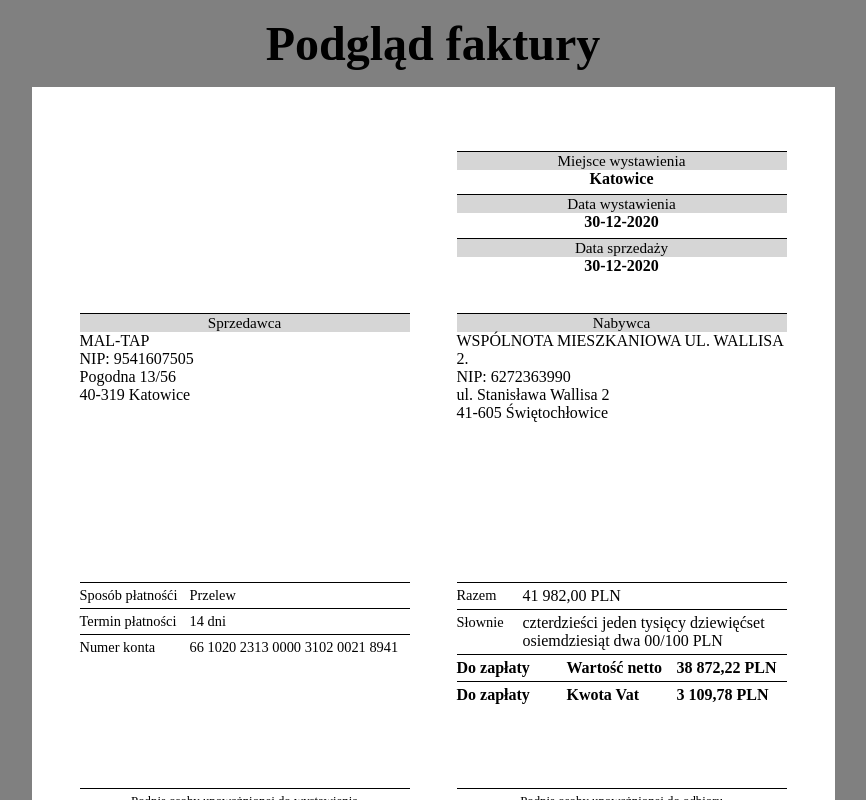
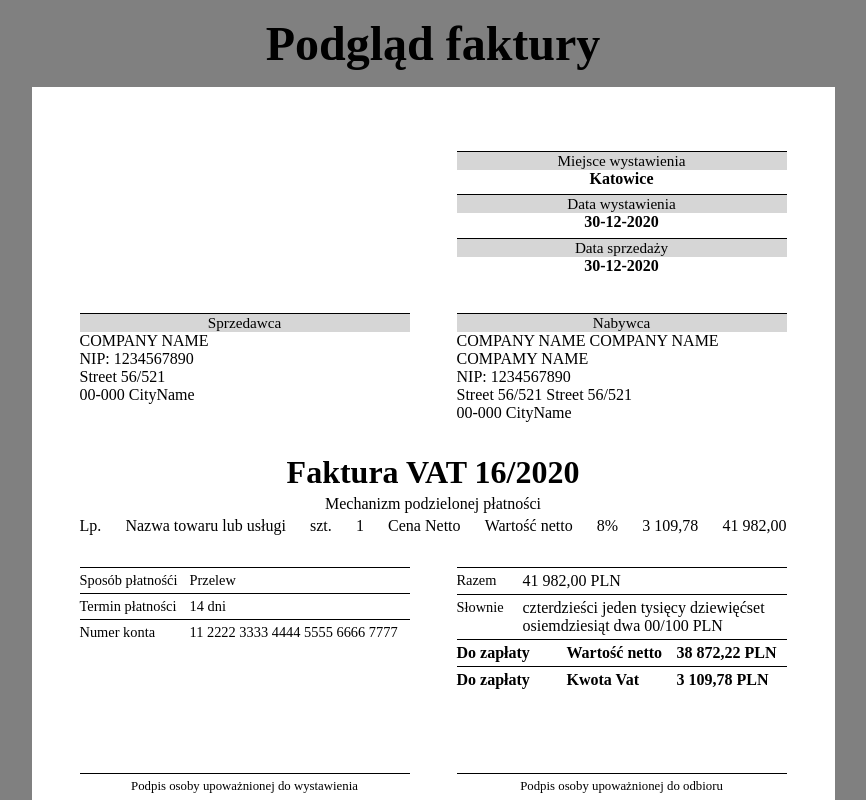
Before and after one commit to kowalczyk-mateusz/invoice-generator, a React (Create React App) app: page / in a window 1280 px wide. Shown: the top 800 px of the page, without its empty margins (207-1073 px from the left). Built offline with nearby package versions, Linux system fonts and the light colour scheme.

Commit message:
Styling invoice services

```diff
--- a/src/Components/Inspector/Inspector-components/InvoiceService.js
+++ b/src/Components/Inspector/Inspector-components/InvoiceService.js
@@ -1,8 +1,47 @@
 import React from 'react';
 import styled from 'styled-components';
+import {StyledInvoiceService, Headline, SplitPayment, Services, ServicesLables, ServiceName, Qty, Jm, Lp, PriceNetto, PriceVat, ValueBrutto, ValueNetto, Vat} from './Styles/InvoiceServiceStyles'
 const InvoiceService = () => {
     return (
-        <h1>InvoiceService</h1>
+        <StyledInvoiceService>
+            <Headline>
+                Faktura VAT 16/2020
+            </Headline>
+            <SplitPayment>
+                Mechanizm podzielonej płatności
+            </SplitPayment>
+            <Services>
+                <ServicesLables>
+                    <Lp>
+                        Lp.
+                    </Lp>
+                    <ServiceName>
+                        Nazwa towaru lub usługi
+                    </ServiceName>
+                    <Jm>
+                        szt.
+                    </Jm>
+                    <Qty>
+                        1
+                    </Qty>
+                    <PriceNetto>
+                        Cena Netto
+                    </PriceNetto>
+                    <ValueNetto>
+                        Wartość netto
+                    </ValueNetto>
+                    <Vat>
+                        8%
+                    </Vat>
+                    <PriceVat>
+                        3 109,78
+                    </PriceVat>
+                    <ValueBrutto>
+                        41 982,00
+                    </ValueBrutto>
+                </ServicesLables>
+            </Services>
+        </StyledInvoiceService>
     );
 }
 
--- a/src/Components/Inspector/Inspector-components/Payment.js
+++ b/src/Components/Inspector/Inspector-components/Payment.js
@@ -19,7 +19,7 @@ const Payment = () => {
                 <Line/>
                 <BankNumber>
                 <Label> Numer konta</Label>
-                <Content> 66 1020 2313 0000 3102 0021 8941</Content>
+                <Content> 11 2222 3333 4444 5555 6666 7777</Content>
                 </BankNumber>
             </PaymentInfo>
             <PaymentValue>
--- a/src/Components/Inspector/Inspector-components/SellerBuyer.js
+++ b/src/Components/Inspector/Inspector-components/SellerBuyer.js
@@ -8,16 +8,16 @@ const SellerBuyer = () => {
                 <BackgroundHeadline text="Sprzedawca"/>
                 <SellerInfo>
                     <Company>
-                        MAL-TAP
+                        COMPANY NAME
                     </Company>
                     <NIP>
-                        NIP: 9541607505
+                        NIP: 1234567890
                     </NIP>
                     <Address>
-                        Pogodna 13/56
+                        Street 56/521
                     </Address>
                     <CityCode>
-                        40-319 Katowice
+                        00-000 CityName
                     </CityCode>
                 </SellerInfo>
             </Seller>
@@ -25,16 +25,16 @@ const SellerBuyer = () => {
                 <BackgroundHeadline text="Nabywca"/>
                 <BuyerInfo>
                     <Company>
-                        WSPÓLNOTA MIESZKANIOWA UL. WALLISA 2.
+                        COMPANY NAME COMPANY NAME COMPAMY NAME
                     </Company>
                     <NIP>
-                        NIP: 6272363990
+                        NIP: 1234567890
                     </NIP>
                     <Address>
-                        ul. Stanisława Wallisa 2
+                        Street 56/521 Street 56/521
                     </Address>
                     <CityCode>
-                        41-605 Świętochłowice
+                        00-000 CityName
                     </CityCode>
                 </BuyerInfo>
             </Buyer>
@@ -45,7 +45,7 @@ const SellerBuyer = () => {
 const StyledSellerBuyer = styled.div`
 display: flex;
 justify-content: space-between;
-margin-bottom: 10rem;
+margin-bottom: 2rem;
 `
 
 const Seller = styled.div`
--- /dev/null
+++ b/src/Components/Inspector/Inspector-components/Styles/InvoiceServiceStyles.js
@@ -0,0 +1,48 @@
+import styled from 'styled-components';
+
+export const StyledInvoiceService = styled.div`
+width: 100%;
+margin: 2rem 0rem;
+`
+export const Headline = styled.div`
+font-size: 2rem;
+text-align: center;
+font-weight: bold;
+`
+export const SplitPayment = styled.div`
+text-align: center;
+padding: 0.25rem;
+`
+export const Services = styled.div`
+
+`
+export const ServicesLables = styled.div`
+display: flex;
+justify-content: space-between;
+`
+export const Lp = styled.div`
+`
+export const ServiceName = styled.div`
+
+`
+export const Jm = styled.div`
+
+`
+export const Qty = styled.div`
+
+`
+export const PriceNetto = styled.div`
+
+`
+export const ValueNetto = styled.div`
+
+`
+export const Vat = styled.div`
+
+`
+export const PriceVat = styled.div`
+
+`
+export const ValueBrutto = styled.div`
+
+`
--- a/src/Components/Inspector/Inspector.js
+++ b/src/Components/Inspector/Inspector.js
@@ -4,6 +4,7 @@ import Signatures from './Inspector-components/Signatures';
 import Data from './Inspector-components/Data'
 import SellerBuyer from './Inspector-components/SellerBuyer'
 import Payment from './Inspector-components/Payment'
+import InvoiceService from './Inspector-components/InvoiceService'
 const Inspector = () => {
     return (
         <StyledInspector>
@@ -13,6 +14,7 @@ const Inspector = () => {
             <InspectorPreview>
                 <Data />
                 <SellerBuyer/>
+                <InvoiceService />
                 <Payment />
                 <Signatures />
             </InspectorPreview>
```
